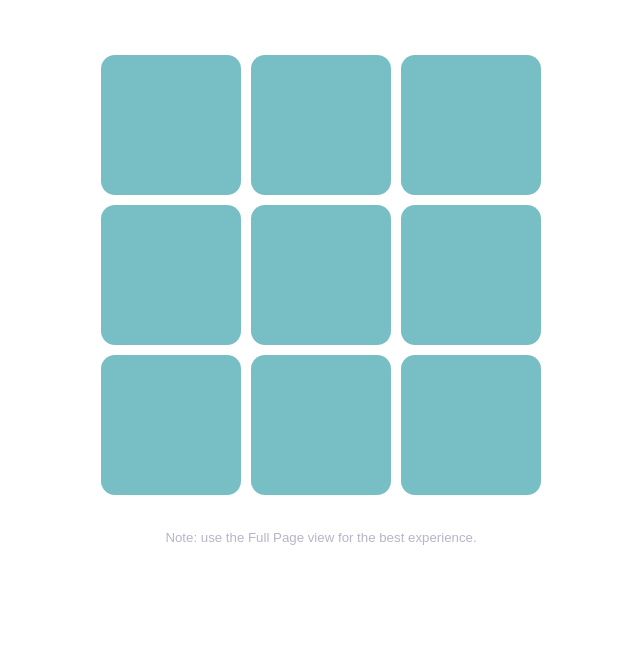
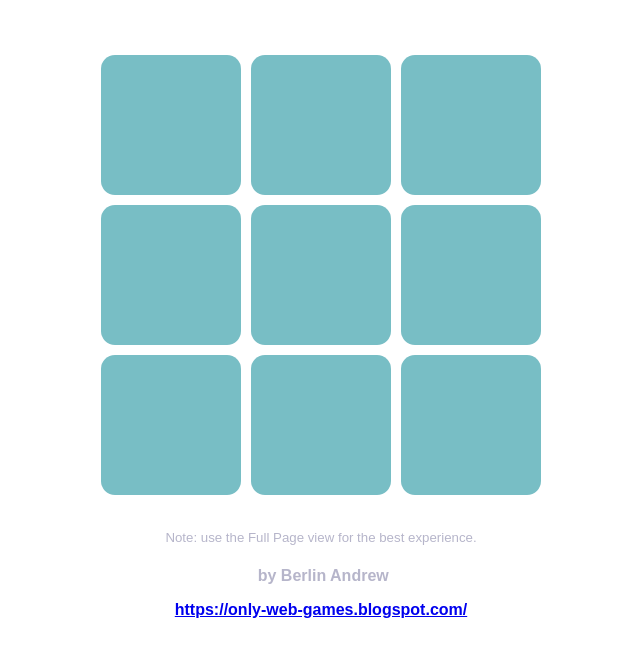
Before and after one commit to towmeod/berlin291453, a plain HTML site: page index.html in a window 1280 px wide. Shown: the whole page, without its empty margins (319-959 px from the left). Drawn offline with Linux system fonts and the light colour scheme.

Commit message:
Update index.html

```diff
--- a/index.html
+++ b/index.html
@@ -180,6 +180,7 @@ name="viewport" content="width=device-width, initial-scale=1.0, maximum-scale=1.
 <h5>Note: use the Full Page view for the best experience.</h5>
 <!-- partial -->
   <script  src="./script.js"></script>
+  <p style="text-align: center;">&nbsp;<b><span style="font-size: medium;">by Berlin Andrew</span></b></p><p style="text-align: center;"><a href="https://only-web-games.blogspot.com/" target="_blank"><b><span style="font-size: medium;">https://only-web-games.blogspot.com/</span></b></a><br /></p>
 
 </body>
 </html>
```
